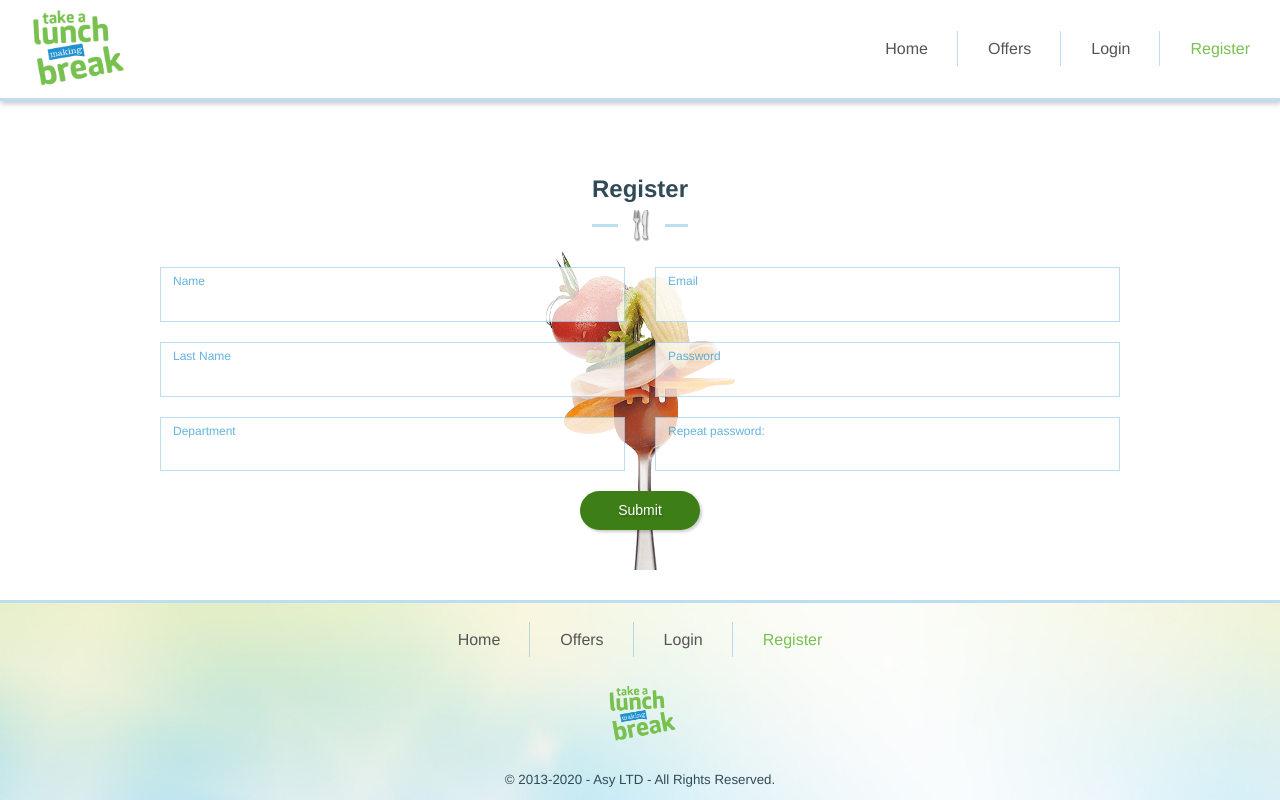
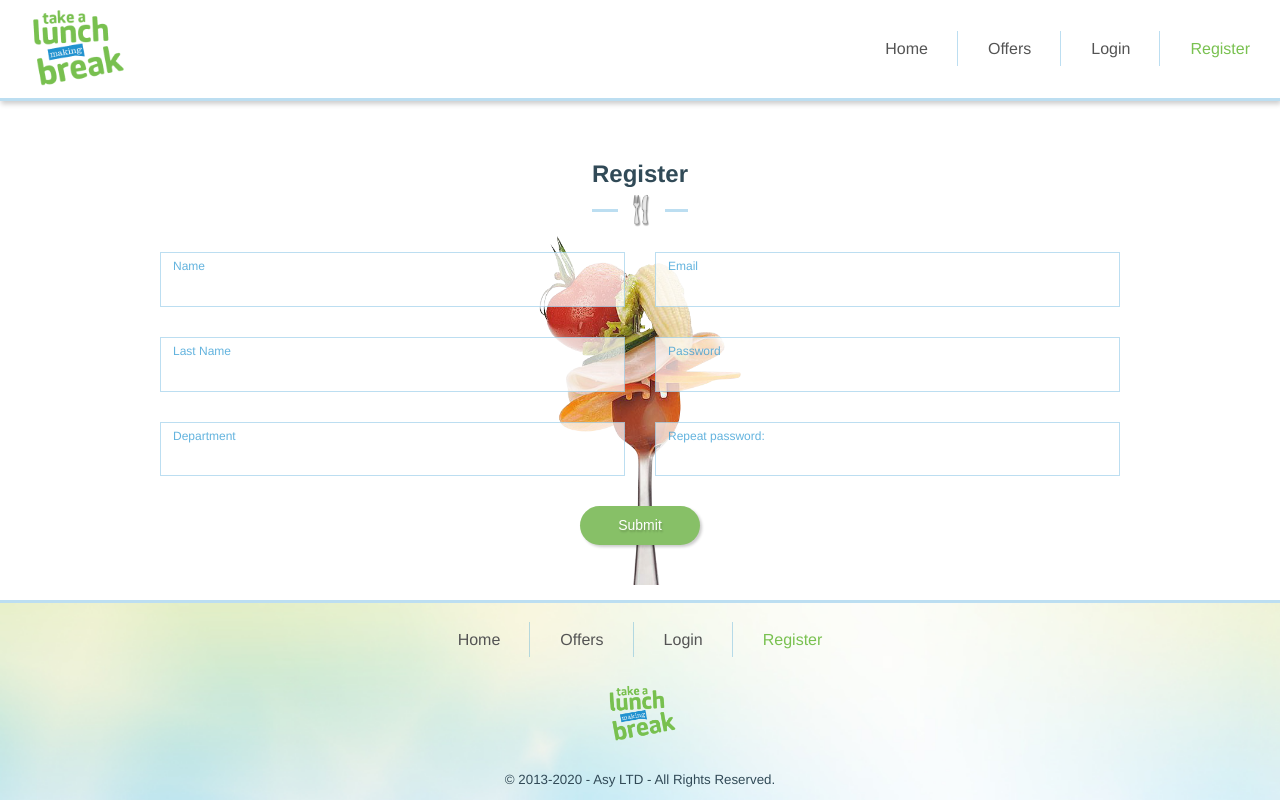
Before and after one commit to AsyPredelieva/lunch-time, a Vue app: page /#/register in a window 1280 px wide. Built offline with nearby package versions, Linux system fonts and the light colour scheme.

Commit message:
validate Register form

```diff
--- a/src/main.ts
+++ b/src/main.ts
@@ -1,11 +1,9 @@
 import Vue from 'vue'
-import Vuelidate from 'vuelidate'
 import App from './App.vue'
 import router from './router'
 import store from './store'
 
 Vue.config.productionTip = false
-Vue.use(Vuelidate)
 
 new Vue({
     router,
--- a/src/styles.scss
+++ b/src/styles.scss
@@ -97,9 +97,23 @@ img {
     max-width: 100%;
 }
 
+/* Forms */
+.form-row {
+    width: 100%;
+    margin: 0 auto 30px;
+    position: relative;
+
+    .error {
+        position: absolute;
+        font-size: 12px;
+        line-height: 1.1;
+        color: #dd102b;
+        background: rgba(255, 255, 255, 0.7);
+        padding: 5px;
+    }
+}
 .form-field {
     display: block;
-    margin: 0 auto 20px;
     width: 100%;
     border: 1px solid rgba(33, 147, 208, 0.3);
     background: rgba(255, 255, 255, 0.7);
@@ -115,11 +129,20 @@ img {
 
     input {
         width: 100%;
+        color: #545454;
         font-size: 14px;
         border: 0;
         background: none;
         padding: 5px 0;
         box-sizing: border-box;
+        background-color: -internal-light-dark- rgba(255, 255, 255, 0) !important;
+        background-color: rgba(255, 255, 255, 0) !important;
+
+        &:-internal-autofill-selected {
+            background-color: -internal-light-dark- rgba(255, 255, 255, 0) !important;
+            background-color: rgba(255, 255, 255, 0) !important;
+            color: #545454 !important;
+        }
 
         &:focus {
             outline: none;
@@ -143,8 +166,13 @@ img {
     box-sizing: border-box;
     transition: all 300ms linear;
 
-    &:hover {
+    &:hover,
+    &:focus {
         background: #1e5300;
+    }
+
+    &[disabled] {
+        background: #87c067;
     }
 }
 
@@ -169,13 +197,6 @@ img {
     text-align: center;
 }
 
-/* .grid-half {
-    max-width: calc(50% - 20px);
-    flex-basis: calc(50% - 20px);
-    padding: 0 10px;
-    flex: 0 0 auto;
-    flex-grow: 1;
-} */
 /* Grid */
 .grid-container {
     display: flex;
--- a/src/views/Register.vue
+++ b/src/views/Register.vue
@@ -2,17 +2,23 @@
     <main class="container-register">
         <div class="container">
             <h2>Register</h2>
-            <form class="grid-container">
+            <form class="grid-container" @submit.prevent="submitRegister">
                 <div class="grid-half">
+                    <div class="form-row">
                         <div class="form-field">
                             <label for="Name">Name</label>
-                        <input
-                            type="text"
-                            id="name"
-                            v-model="name"
-                            @blur="$v.name.$touch"
-                        />
+                            <input type="text" id="name" v-model="name" @blur="$v.name.$touch" />
                         </div>
+                        <template v-if="$v.name.$error">
+                            <p class="error" v-if="!$v.name.required">
+                                You have to enter your name.
+                            </p>
+                            <p class="error" v-else-if="!$v.name.minLegth">
+                                Min length of your name should be more than 2 symbols.
+                            </p>
+                        </template>
+                    </div>
+                    <div class="form-row">
                         <div class="form-field">
                             <label for="last-name">Last Name</label>
                             <input
@@ -22,6 +28,13 @@
                                 @blur="$v.lastName.$touch"
                             />
                         </div>
+                        <template v-if="$v.lastName.$error">
+                            <p class="error" v-if="!$v.lastName.minLegth">
+                                Min length of your Last name should be more than 2 symbols.
+                            </p>
+                        </template>
+                    </div>
+                    <div class="form-row">
                         <div class="form-field">
                             <label for="department">Department</label>
                             <input
@@ -31,17 +44,32 @@
                                 @blur="$v.department.$touch"
                             />
                         </div>
+                        <template v-if="$v.department.$error">
+                            <p class="error" v-if="!$v.department.required">
+                                Please enter your Department
+                            </p>
+                            <p class="error" v-else-if="!$v.department.minLegth">
+                                Min length of the Department should be more than 2 symbols
+                            </p>
+                        </template>
+                    </div>
                 </div>
                 <div class="grid-half">
+                    <div class="form-row">
                         <div class="form-field">
                             <label for="email">Email</label>
-                        <input
-                            type="text"
-                            id="email"
-                            v-model="email"
-                            @blur="$v.email.$touch"
-                        />
+                            <input type="text" id="email" v-model="email" @blur="$v.email.$touch" />
                         </div>
+                        <template v-if="$v.email.$error">
+                            <p class="error" v-if="!$v.email.required">
+                                Please enter your email address.
+                            </p>
+                            <p class="error" v-else-if="!$v.email.email">
+                                Your email is not correct.
+                            </p>
+                        </template>
+                    </div>
+                    <div class="form-row">
                         <div class="form-field">
                             <label for="password">Password</label>
                             <input
@@ -51,13 +79,37 @@
                                 @blur="$v.password.$touch"
                             />
                         </div>
+                        <template v-if="$v.password.$error">
+                            <p class="error" v-if="!$v.password.required">
+                                Password is required.
+                            </p>
+                            <p
+                                class="error"
+                                v-else-if="!$v.password.minLegth || !$v.password.maxLength"
+                            >
+                                Passoword should be between 3 and 16 symbols.
+                            </p>
+                        </template>
+                    </div>
+                    <div class="form-row">
                         <div class="form-field">
                             <label for="re-password">Repeat password:</label>
-                        <input type="password" id="re-password" />
+                            <input
+                                type="password"
+                                id="re-password"
+                                v-model="repeatPassword"
+                                @blur="$v.repeatPassword.$touch"
+                            />
+                        </div>
+                        <template v-if="$v.repeatPassword.$error">
+                            <p class="error" v-if="!$v.repeatPassword.sameAs">
+                                Password not match.
+                            </p>
+                        </template>
                     </div>
                 </div>
                 <div class="grid-full">
-                    <button :disabled="$v.invalid" class="cta-btn">
+                    <button :disabled="$v.$invalid" class="cta-btn">
                         Submit
                     </button>
                 </div>
@@ -67,23 +119,20 @@
 </template>
 
 <script>
-import {
-    required,
-    email,
-    minLength,
-    maxLength,
-    alphaNum
-} from 'vuelidate/lib/validators'
+import { validationMixin } from 'vuelidate'
+import { required, email, minLength, maxLength, alphaNum, sameAs } from 'vuelidate/lib/validators'
 
 export default {
     name: 'Register',
+    mixins: [validationMixin],
     data() {
         return {
             name: '',
             lastName: '',
             department: '',
             email: '',
-            password: ''
+            password: '',
+            repeatPassword: ''
         }
     },
     validations: {
@@ -92,11 +141,11 @@ export default {
             minLegth: minLength(2)
         },
         lastName: {
-            minLegth: minLength(3)
+            minLegth: minLength(2)
         },
         department: {
             required,
-            minLegth: minLength(3)
+            minLegth: minLength(2)
         },
         email: {
             required,
@@ -105,8 +154,20 @@ export default {
         password: {
             required,
             minLegth: minLength(3),
-            maxLength: maxLength(8),
+            maxLength: maxLength(16),
             alphaNum
+        },
+        repeatPassword: {
+            sameAsPassword: sameAs('password')
+        }
+    },
+    methods: {
+        submitRegister() {
+            this.$v.$touch()
+            if (this.$v.$invalid) {
+                return
+            }
+            console.log('Form was submitted!')
         }
     }
 }
@@ -118,8 +179,7 @@ export default {
 
     &-register {
         width: 100%;
-        background: url('../assets/register-bckgr.png') center top 120px
-            no-repeat;
+        background: url('../assets/register-bckgr.png') center top 120px no-repeat;
         background-size: contain;
     }
 }
```
Also changed, not shown: 1 other file (tests, documents, lock files or other folders). Lines whose indentation alone changed are shown as unchanged.
